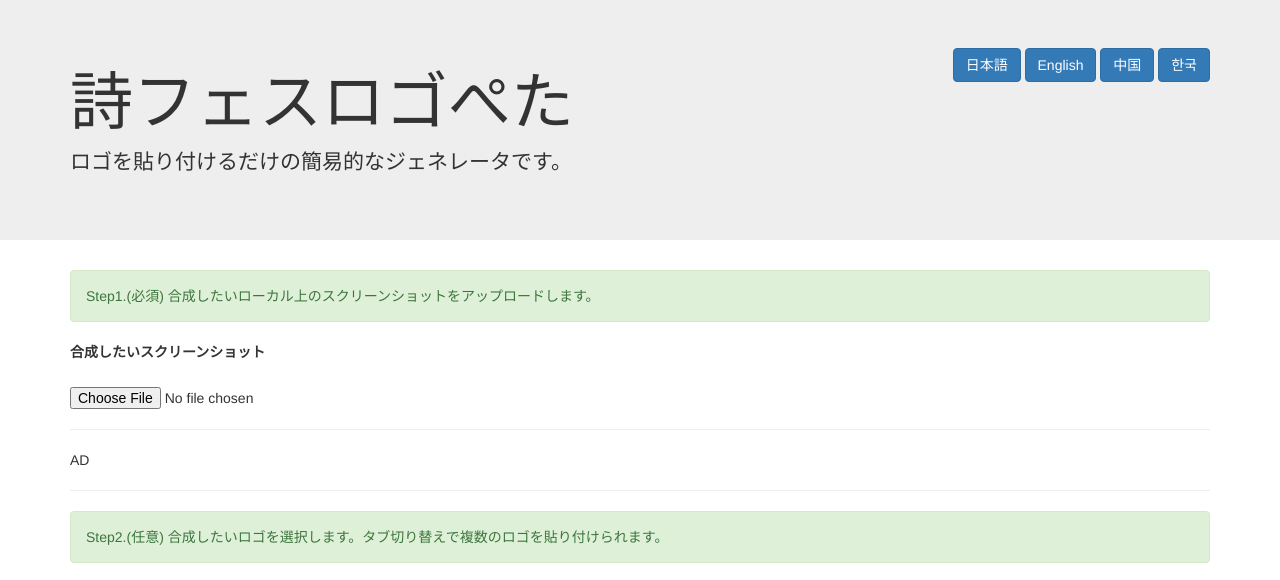
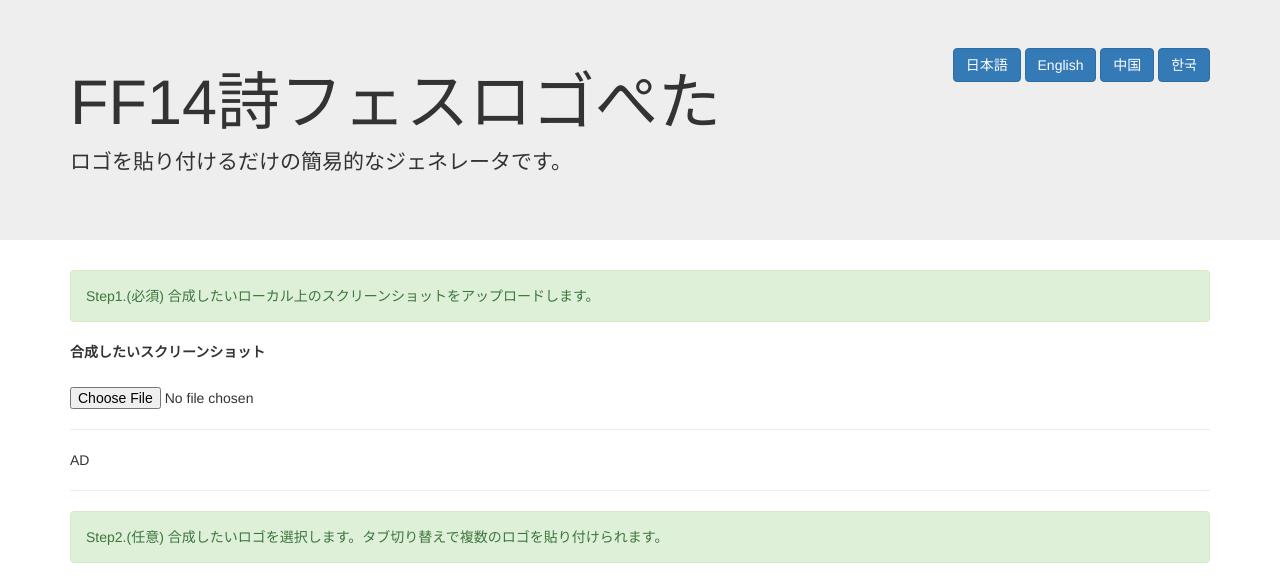
Before and after one commit to gelehrtecrest/bp2ap, a plain HTML site: page docs/index.html in a window 1280 px wide. Shown: the top 580 px of the page. Drawn offline with nearby package versions, Linux system fonts and the light colour scheme; a script that the page names is missing.

Commit message:
詩フェス->FF14詩フェス

```diff
--- a/docs/index.html
+++ b/docs/index.html
@@ -5,7 +5,7 @@
 		<meta http-equiv="X-UA-Compatible" content="IE=edge">
 		<meta name="viewport" content="width=device-width, initial-scale=1">
 		<meta description="ロゴぺたはゲームのスクリーンショットにロゴを載せるためのアプリです。FINAL FANTASY XIVのスクリーンショットでテストしています。">
-		<title>詩フェスロゴぺた</title>
+		<title>FF14詩フェスロゴぺた</title>
 		<script src="https://code.createjs.com/easeljs-0.8.2.min.js"></script>
 		<script src="https://code.jquery.com/jquery-3.1.1.min.js" integrity="sha256-hVVnYaiADRTO2PzUGmuLJr8BLUSjGIZsDYGmIJLv2b8=" crossorigin="anonymous"></script>
 		<script src="https://maxcdn.bootstrapcdn.com/bootstrap/3.3.7/js/bootstrap.min.js" integrity="sha384-Tc5IQib027qvyjSMfHjOMaLkfuWVxZxUPnCJA7l2mCWNIpG9mGCD8wGNIcPD7Txa" crossorigin="anonymous"></script>
@@ -33,7 +33,7 @@
 					<a class="btn btn-primary language" href="#ch">中国</a>
 					<a class="btn btn-primary language" href="#kr">한국</a>
 				</div>
-				<h1 class="lang" language="ja">詩フェスロゴぺた</h1>
+				<h1 class="lang" language="ja">FF14詩フェスロゴぺた</h1>
 				<h1 class="lang" language="en" style="display:none">Ohalala generator</h1>
 				<h1 class="lang" language="ch" style="display:none">おはララ 发电机</h1>
 				<h1 class="lang" language="kr" style="display:none">おはララ 발전기</h1>
```
